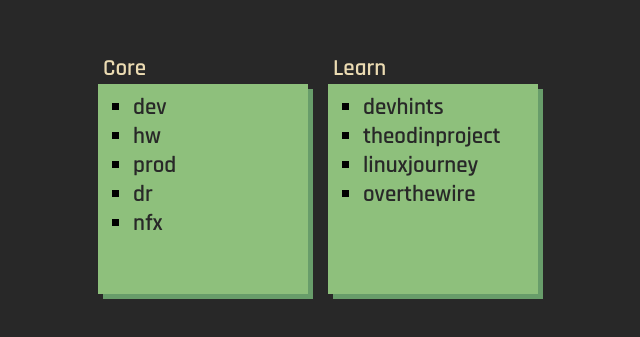
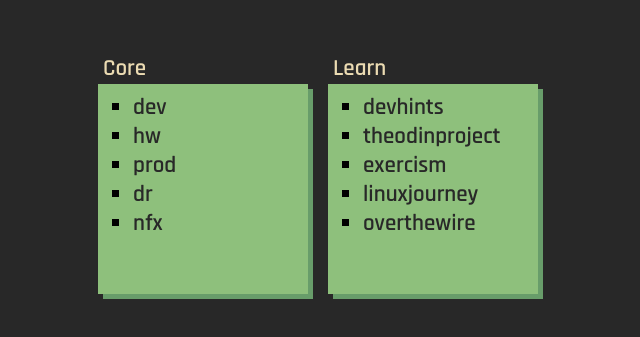
Before and after one commit to shanec-/startpage, a Vue app: page / in a window 1280 px wide. Shown: the part 211-548 px from the top of the page, without its empty margins (322-962 px from the left). Built offline with nearby package versions, Linux system fonts and the light colour scheme; a web font is replaced by a local one.

Commit message:
feat(data.js): added exercism

```diff
--- a/src/shared/data.js
+++ b/src/shared/data.js
@@ -36,13 +36,17 @@
         text: "theodinproject"
       },
       {
+        href: "https://exercism.io/",
+        text: "exercism"
+      },
+      {
         href: "https://linuxjourney.com/",
         text: "linuxjourney"
       },
       {
         href: "https://overthewire.org/wargames/bandit/",
         text: "overthewire"
-      }
+      },
     ]
   }
 ];
```
